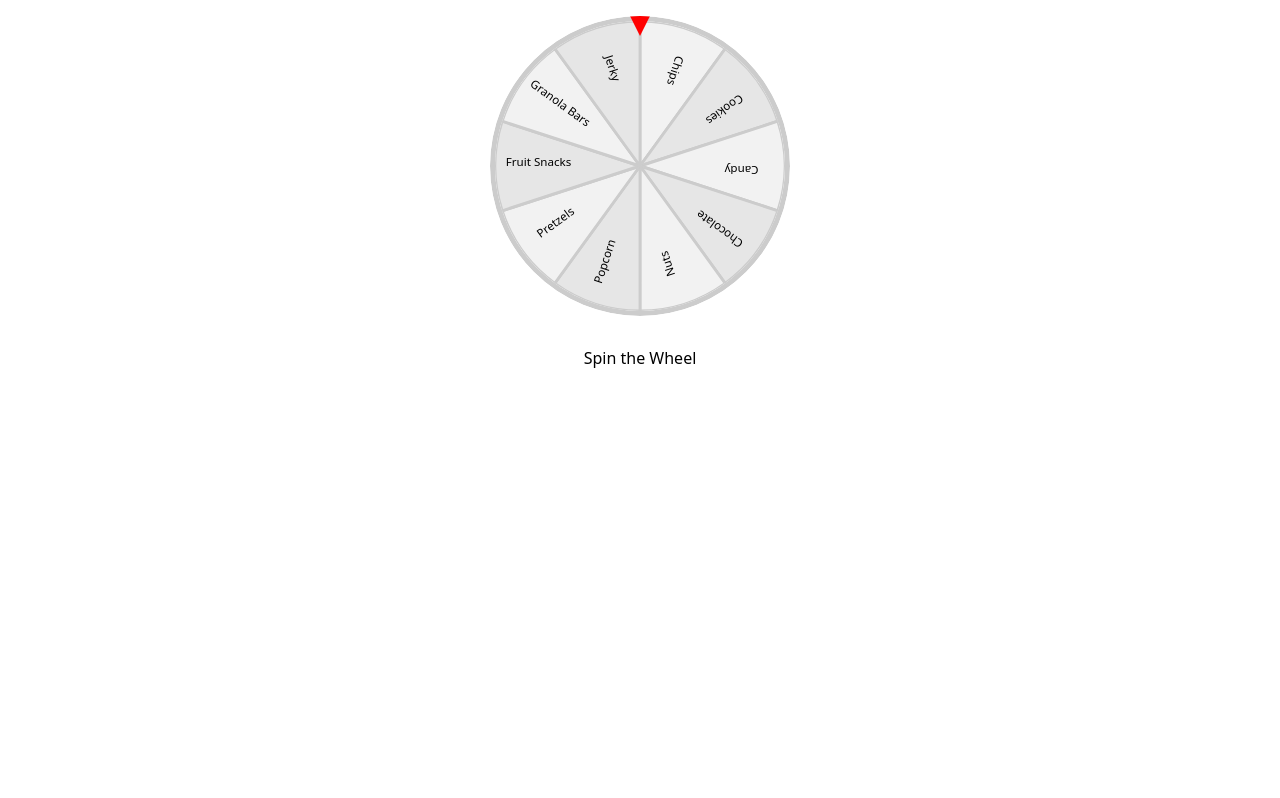
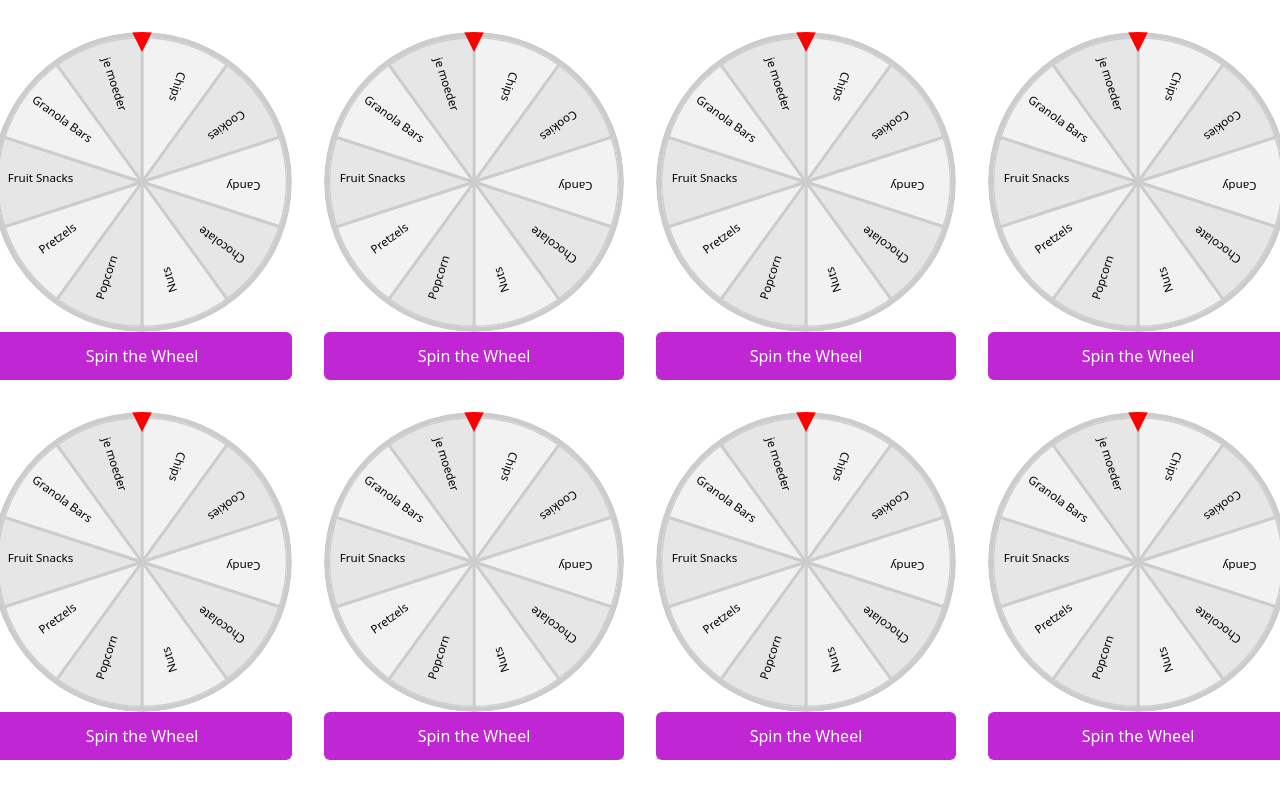
Before and after one commit to jevido/snackos-reforged, a SvelteKit app: page / in a window 1280 px wide. Built offline with nearby package versions, Linux system fonts and the light colour scheme.

Commit message:
basic spinner

```diff
--- a/src/lib/components/snack-wheel.svelte
+++ b/src/lib/components/snack-wheel.svelte
@@ -6,13 +6,14 @@
 	let selectedSnack = writable(null);
 	let spinning = writable(false);
 	let rotation = writable(0);
+	let spin = 10;
 
 	const spinWheel = () => {
 		if ($spinning) return;
 
 		spinning.set(true);
 		const spinDuration = 3000; // 3 seconds spin time
-		const spinCount = 10; // Spin 10 times
+		const spinCount = (spin = spin + Math.round(Math.random() * 10)); // Spin 10 times
 
 		let totalRotation = 360 * spinCount + Math.floor(Math.random() * 360);
 		rotation.set(totalRotation);
@@ -71,9 +72,10 @@
 	}
 </script>
 
-<div class="wheel-container">
+<div class="flex flex-col">
+	<div class="relative m-0 size-[300px] overflow-hidden rounded-full">
 		<svg
-		class="wheel"
+			class="wheel size-full rounded-full"
 			viewBox="0 0 100 100"
 			xmlns="http://www.w3.org/2000/svg"
 			style="transform: rotate({$rotation}deg)"
@@ -99,30 +101,21 @@
 		<div class="marker"></div>
 	</div>
 
-<div class="button-container">
-	<button on:click={spinWheel} disabled={$spinning}>Spin the Wheel</button>
+	<button
+		class="flex justify-center rounded-md border-fuchsia-300 bg-fuchsia-600 p-3 text-white"
+		on:click={spinWheel}
+		disabled={$spinning}>Spin the Wheel</button
+	>
+
+	{#if $selectedSnack}
+		<div class="text-2xl font-bold">
+			{$selectedSnack}
+		</div>
+	{/if}
 </div>
 
-{#if $selectedSnack}
-	<div class="selected-snack">
-		Selected Snack: {$selectedSnack}
-	</div>
-{/if}
-
 <style>
-	.wheel-container {
-		position: relative;
-		width: 300px;
-		height: 300px;
-		margin: 0 auto;
-		overflow: hidden;
-		border-radius: 50%;
-	}
-
 	.wheel {
-		width: 100%;
-		height: 100%;
-		border-radius: 50%;
 		border: 5px solid #ccc;
 		transform: rotate(0deg);
 		transition: transform 3s cubic-bezier(0.33, 1, 0.68, 1);
@@ -139,22 +132,4 @@
 		border-right: 10px solid transparent;
 		border-top: 20px solid red;
 	}
-
-	.button-container {
-		text-align: center;
-		margin-top: 20px;
-	}
-
-	button {
-		padding: 10px 20px;
-		font-size: 1rem;
-		cursor: pointer;
-	}
-
-	.selected-snack {
-		text-align: center;
-		margin-top: 20px;
-		font-size: 1.2rem;
-		font-weight: bold;
-	}
 </style>
--- a/src/lib/snacks.js
+++ b/src/lib/snacks.js
@@ -8,5 +8,5 @@ export const snacks = [
 	'Pretzels',
 	'Fruit Snacks',
 	'Granola Bars',
-	'Jerky'
+	'je moeder'
 ];
--- a/src/routes/+page.svelte
+++ b/src/routes/+page.svelte
@@ -6,6 +6,17 @@
 	<title>Snackie voor je bekkie</title>
 </svelte:head>
 
-<main class="mt-4">
-	<SnackWheel />
+<main class="my-8 flex flex-col gap-8">
+	<div class="w-full flex gap-8 justify-center">
+		<SnackWheel />
+		<SnackWheel />
+		<SnackWheel />
+		<SnackWheel />
+	</div>
+	<div class="w-full flex gap-8 justify-center">
+		<SnackWheel />
+		<SnackWheel />
+		<SnackWheel />
+		<SnackWheel />
+	</div>
 </main>
```
Lines whose indentation alone changed are shown as unchanged.
